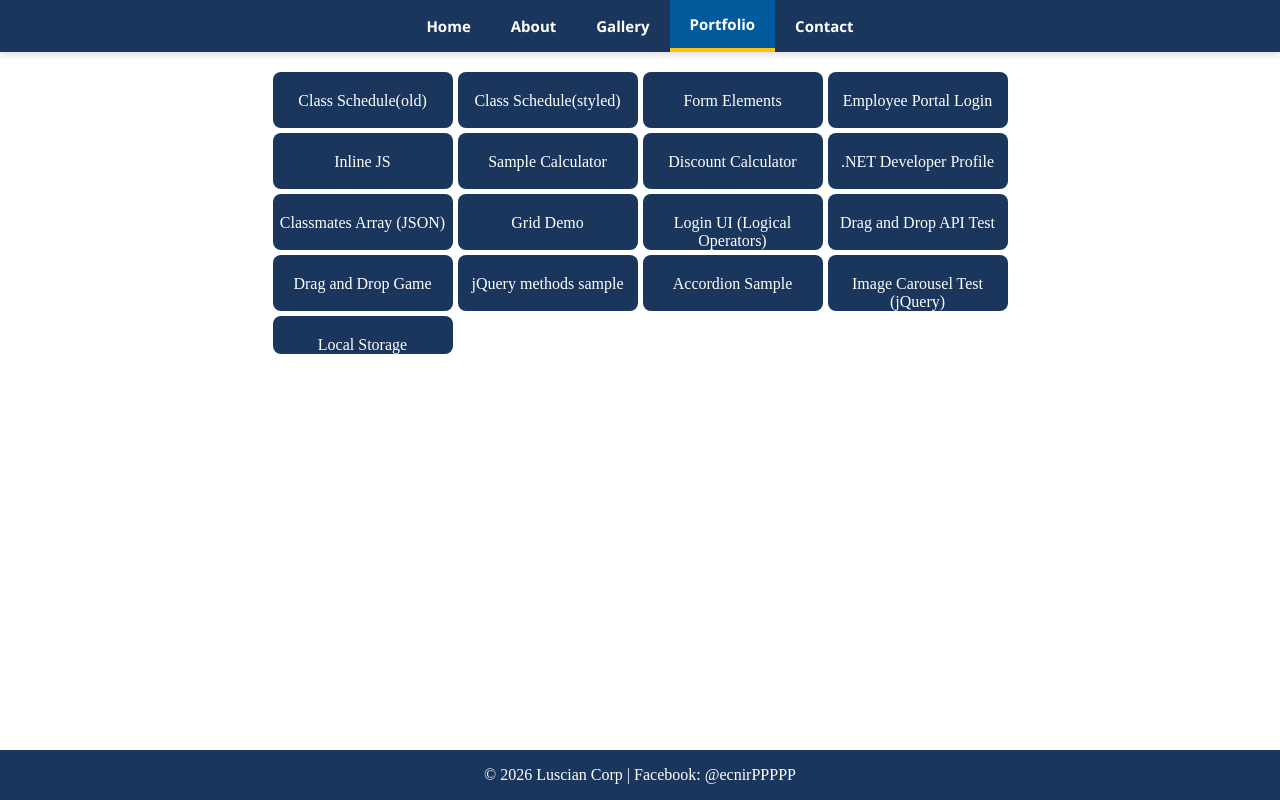
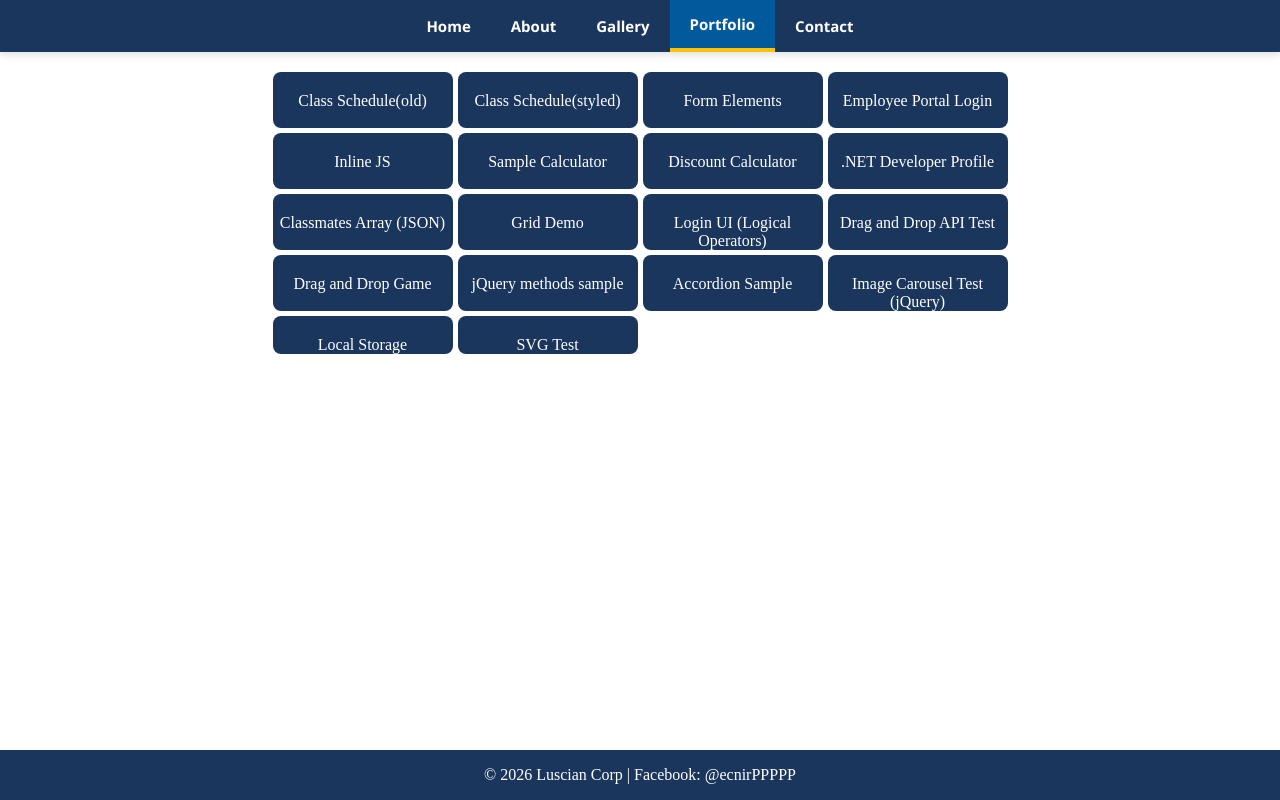
Before and after one commit to MirokuSano/Website, a plain HTML site: page portfolio.html in a window 1280 px wide. Drawn offline with Linux system fonts and the light colour scheme.

Commit message:
Add SVG Test link to portfolio
Added a new link to 'SVG Test' in the portfolio.

```diff
--- a/portfolio.html
+++ b/portfolio.html
@@ -32,6 +32,7 @@
 			<a href = "accordion.html" class="box"> Accordion Sample </a>
 			<a href = "carouselTest.html" class="box"> Image Carousel Test (jQuery) </a>
 			<a href = "localStorage.html" class="box"> Local Storage </a>
+			<a href = "svgTest.html" class = "box"> SVG Test </a>
 			</main>
 		<footer>
         	<p>&copy; 2026 Luscian Corp | Facebook: @ecnirPPPPP </p>
```
